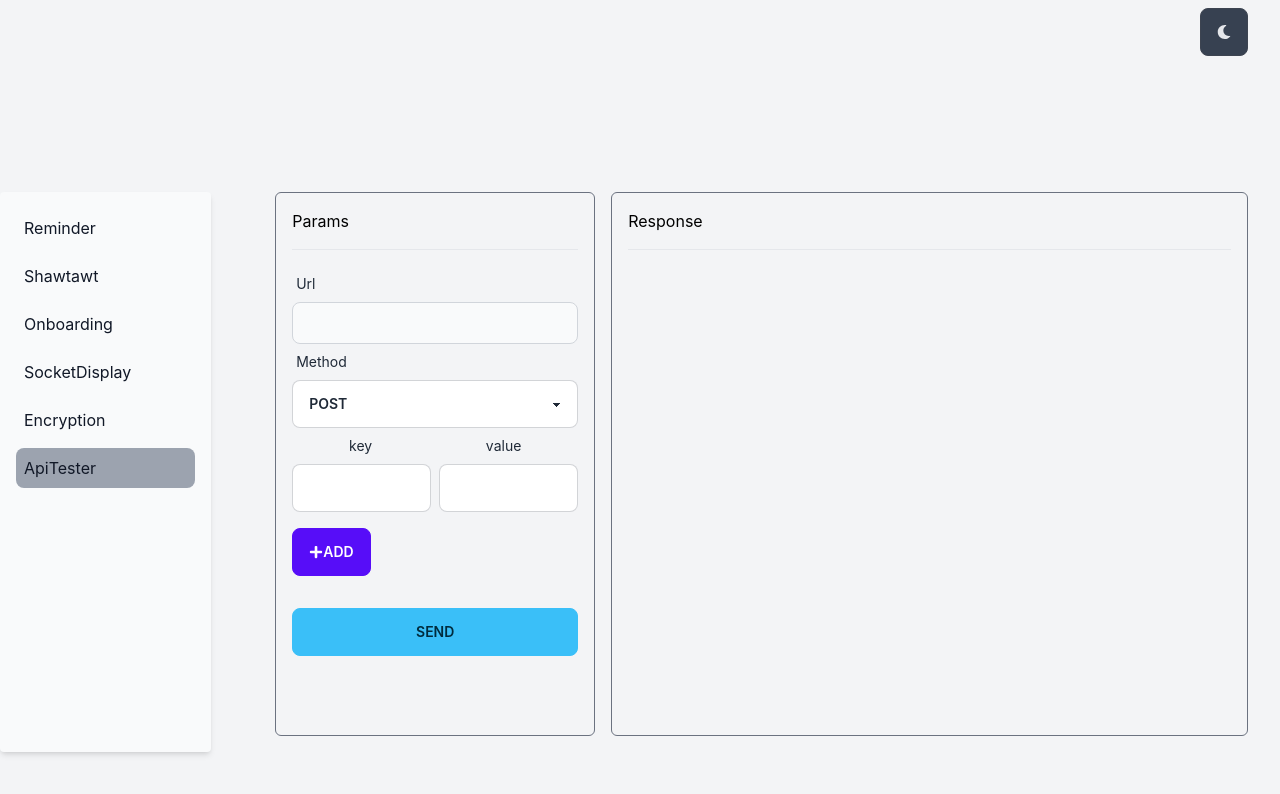
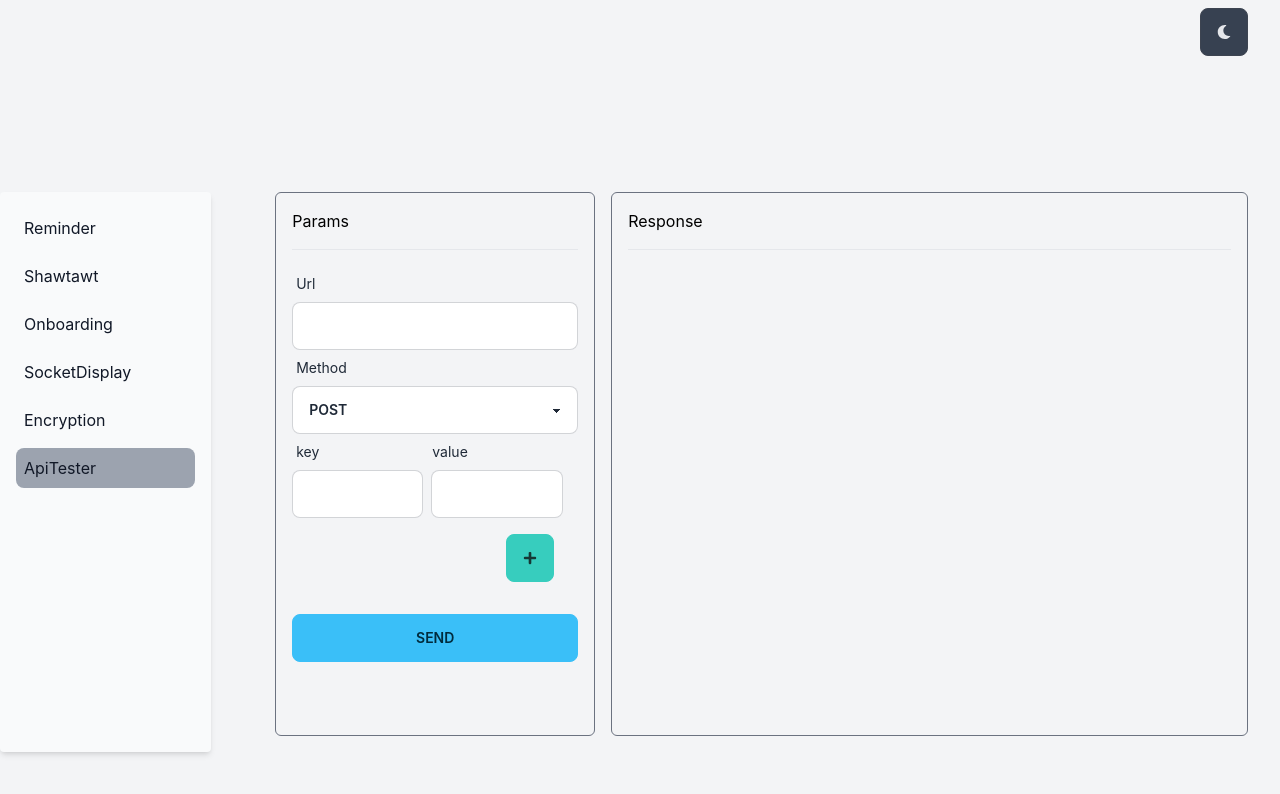
Before and after one commit to briankarlsayen/prototype-fe, a React (Vite) app: page /api-tester in a window 1280 px wide. Shown: the top 794 px of the page. Built offline with nearby package versions, Linux system fonts and the light colour scheme.

Commit message:
feat: update ui

```diff
--- a/src/components/pages/ApiTester/FormDataInput.tsx
+++ b/src/components/pages/ApiTester/FormDataInput.tsx
@@ -1,12 +1,14 @@
-import React from 'react';
+import { FaMinus } from 'react-icons/fa';
 
 const FormDataInput = ({
+  len,
   index,
   name1,
   name2,
   val1,
   val2,
   updateParamsField,
+  removeInputField,
 }: any) => {
   return (
     <div className='flex gap-2 justify-between'>
@@ -30,6 +32,14 @@ const FormDataInput = ({
           required
         />
       </div>
+      <div className='w-4 flex items-center'>
+        {len > 1 ? (
+          <FaMinus
+            className='hover:text-gray-500 cursor-pointer'
+            onClick={() => removeInputField(index)}
+          />
+        ) : null}
+      </div>
     </div>
   );
 };
--- a/src/components/pages/ApiTester/index.tsx
+++ b/src/components/pages/ApiTester/index.tsx
@@ -61,6 +61,12 @@ const ApiTester = () => {
     const inputName = getInputName(name);
     inputName === 'name1' ? (newArr[index].val1 = value) : null;
     inputName === 'name2' ? (newArr[index].val2 = value) : null;
+    setObjectKeyVal(newArr);
+  };
+
+  const removeInputField = (index: number) => {
+    const newArr = [...objKeyVal];
+    newArr.splice(index, 1);
     setObjectKeyVal(newArr);
   };
 
@@ -129,7 +135,7 @@ const ApiTester = () => {
   };
 
   return (
-    <div className='flex gap-4 h-full'>
+    <div className='flex lg:flex-row flex-col gap-4 h-full'>
       <div className='dark:bg-slate-700 min-w-[20rem] rounded-md p-4 border border-gray-500 mb-8 basis-1/3'>
         <h2 className='mb-4'>Params</h2>
         <hr className='mb-4' />
@@ -138,9 +144,14 @@ const ApiTester = () => {
             <label className='label'>
               <span className='label-text'>Url</span>
             </label>
-            <div>
-              <input type='text' name='url' onChange={updateField} required />
-            </div>
+            <input
+              type='text'
+              name='url'
+              className='input input-bordered w-full max-w-xs'
+              value={inputText.url}
+              onChange={updateField}
+              required
+            />
           </div>
           <div className='form-control'>
             <label className='label'>
@@ -154,13 +165,14 @@ const ApiTester = () => {
             />
           </div>
           <div>
-            <div className='flex justify-around label-text'>
-              <label className='label'>
+            <div className='flex label-text gap-2'>
+              <label className='label w-full'>
                 <span className='label-text'>key</span>
               </label>
-              <label className='label'>
+              <label className='label w-full'>
                 <span className='label-text'>value</span>
               </label>
+              <div className='w-8'></div>
             </div>
             <div className='flex flex-col gap-2'>
               {objKeyVal.length
@@ -174,6 +186,8 @@ const ApiTester = () => {
                         val1={el.val1}
                         val2={el.val2}
                         updateParamsField={updateParamsField}
+                        removeInputField={removeInputField}
+                        len={objKeyVal.length}
                       />
                     );
                   })
@@ -182,11 +196,11 @@ const ApiTester = () => {
           </div>
           <button
             type='button'
-            className='btn btn-primary w-fit mt-4'
+            className='btn btn-accent w-fit mt-4 self-end mr-6'
             onClick={newInputFormHandler}
           >
             <FaPlus />
-            Add
+            {/* Add */}
           </button>
           <button
             type='submit'
```
